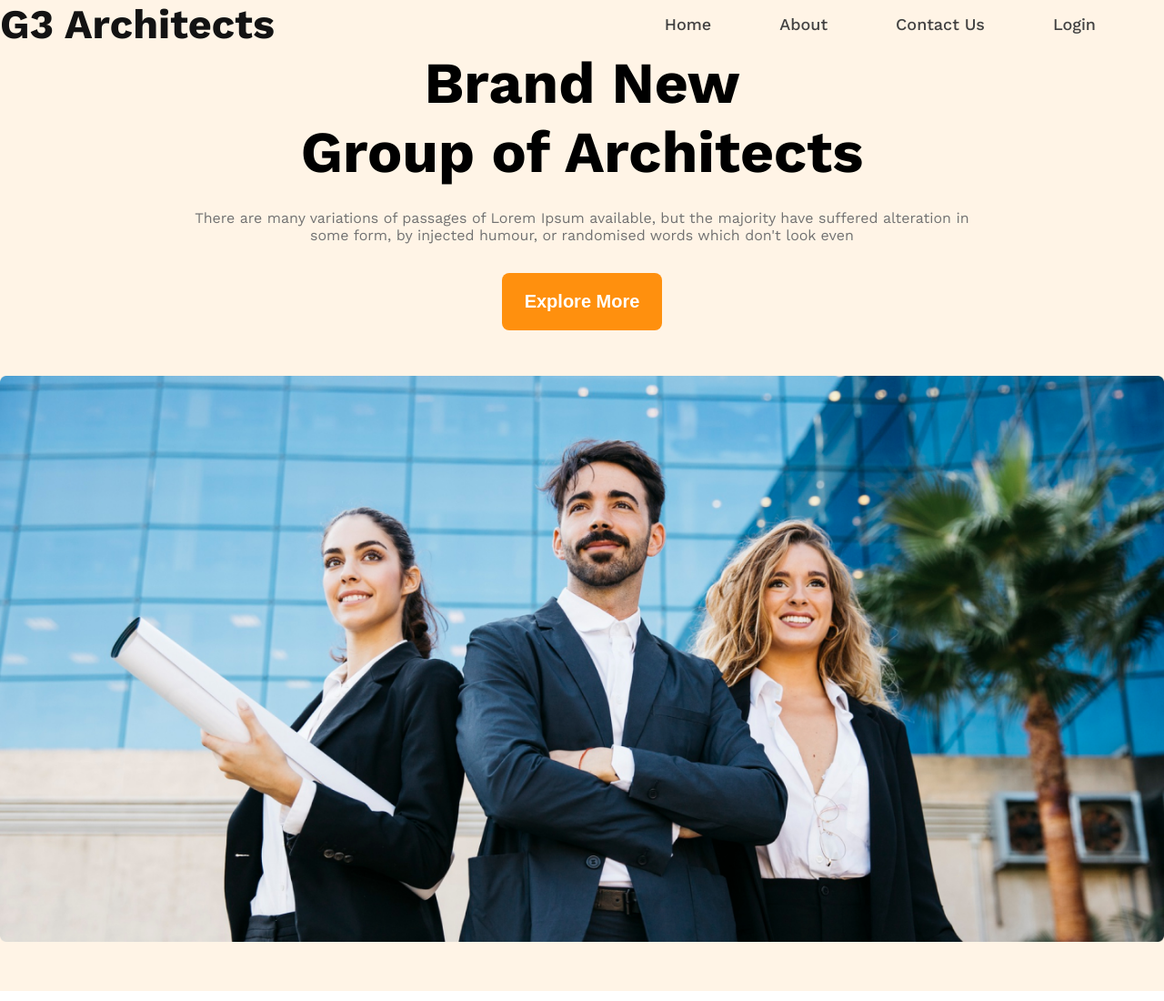
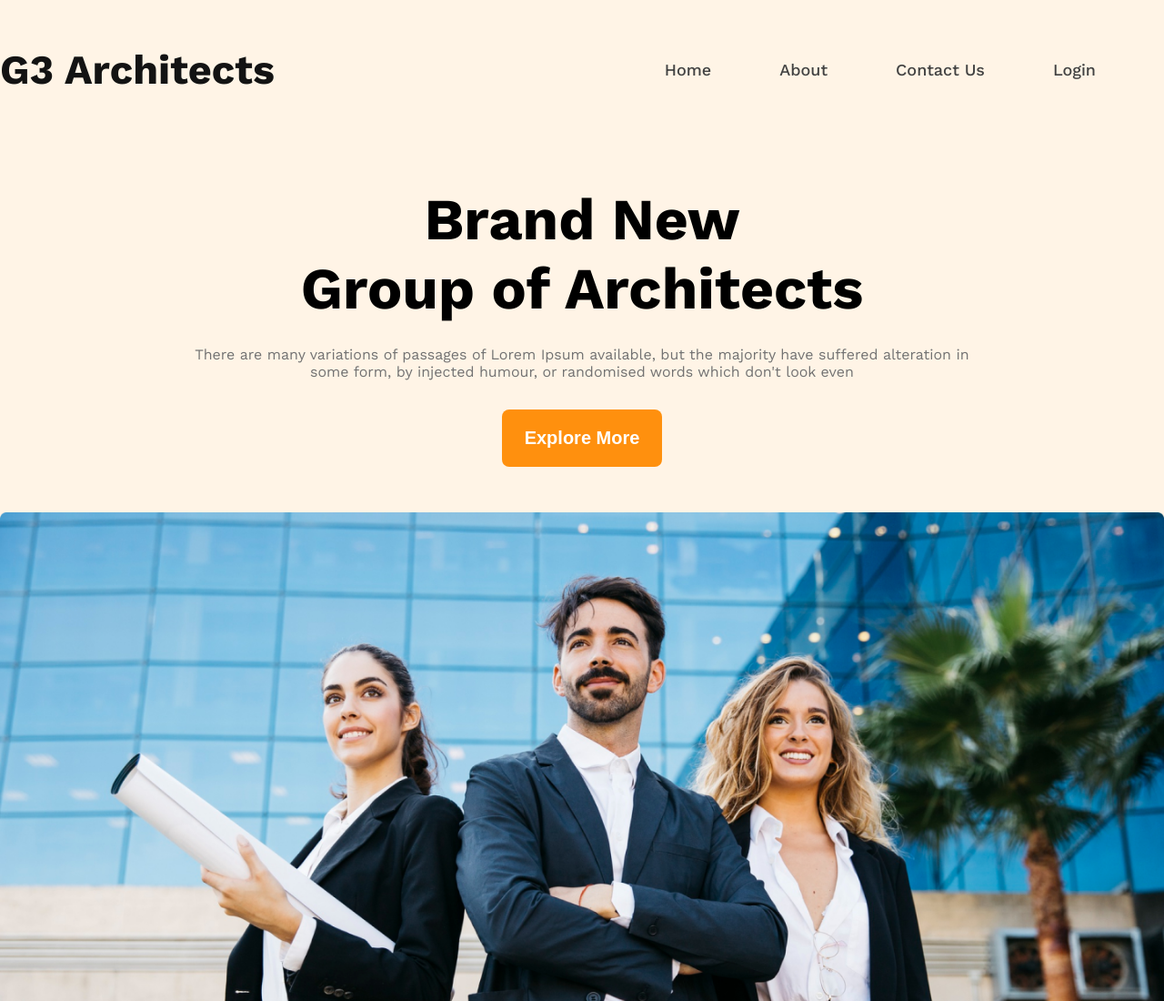
Before and after one commit to arafat22184/G3-ARCHITECTS-WEBSITE, a plain HTML site: page index.html in a window 1280 px wide. Shown: the top 1100 px of the page at 91% size. Drawn offline with nearby package versions, Linux system fonts and the light colour scheme.

Commit message:
added nav bar padding

```diff
--- a/styles/style.css
+++ b/styles/style.css
@@ -81,6 +81,8 @@ section {
   align-items: center;
   max-width: 1440px;
   margin: 0 auto;
+  padding-top: 50px;
+  padding-bottom: 100px;
 }
 
 .nav-links {
```
